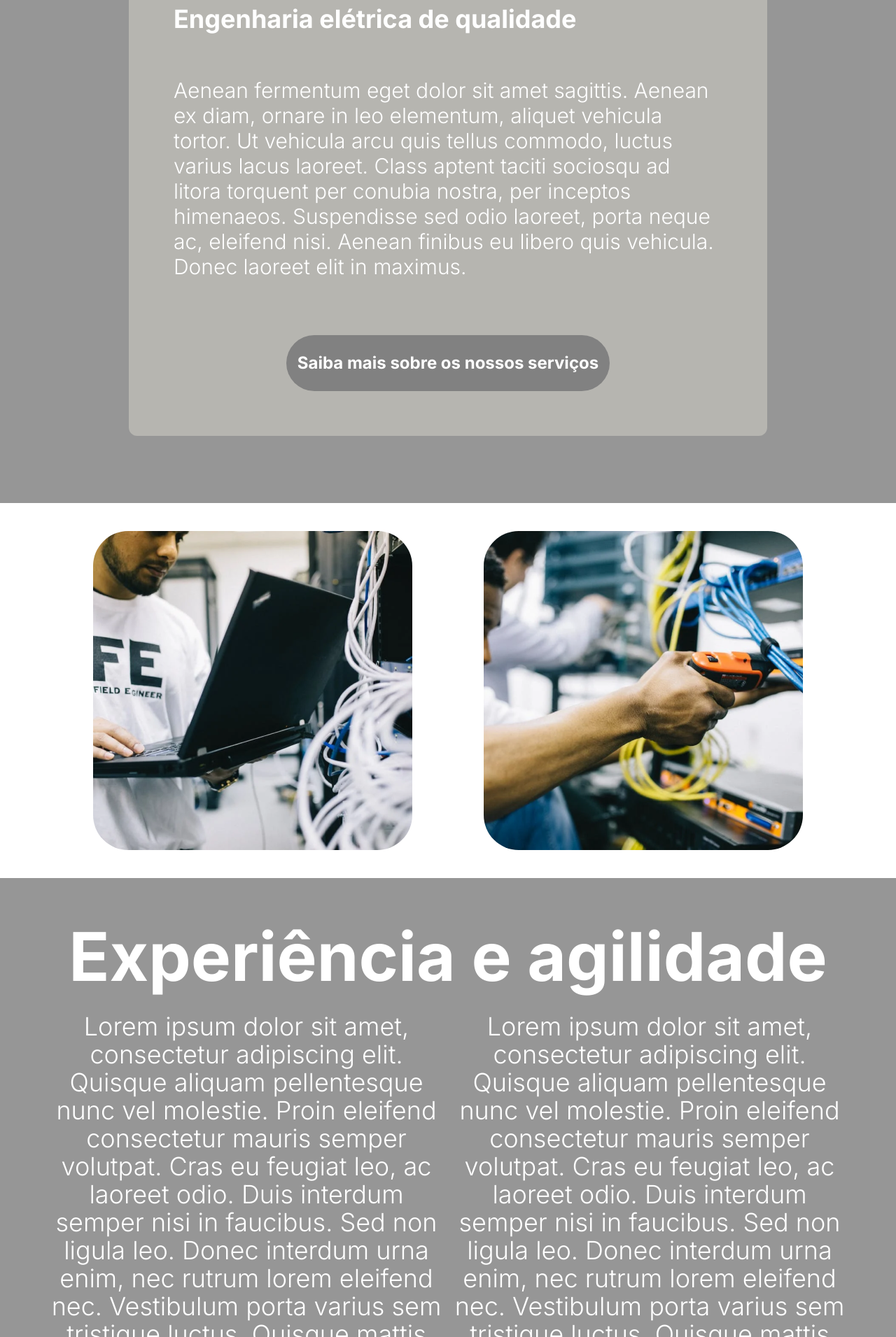
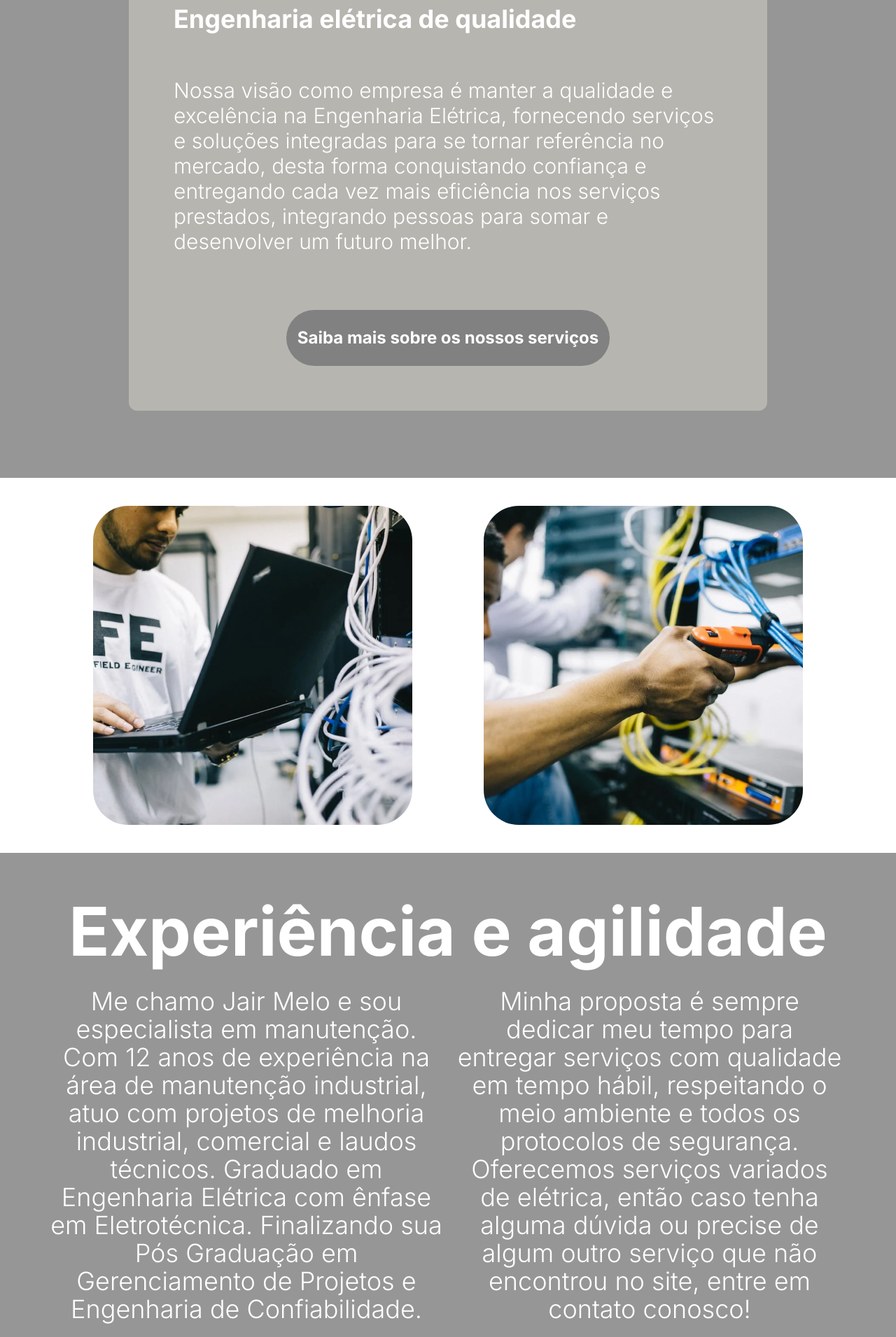
Before and after one commit to JellyFishDevelopment/jm-eletrica, a React (Vite) app: page /about in a window 1280 px wide. Shown: the part 449-2360 px from the top of the page at 70% size. Built offline with nearby package versions, Linux system fonts and the light colour scheme.

Commit message:
conteudo

```diff
--- a/src/pages/About.tsx
+++ b/src/pages/About.tsx
@@ -62,13 +62,7 @@ export default function About() {
           <h3 className="font-normal text-7xl">JM Elétrica</h3>
           <p className="font-bold text-4xl">Engenharia elétrica de qualidade</p>
           <p className="font-light text-3xl my-16">
-            Aenean fermentum eget dolor sit amet sagittis. Aenean ex diam,
-            ornare in leo elementum, aliquet vehicula tortor. Ut vehicula arcu
-            quis tellus commodo, luctus varius lacus laoreet. Class aptent
-            taciti sociosqu ad litora torquent per conubia nostra, per inceptos
-            himenaeos. Suspendisse sed odio laoreet, porta neque ac, eleifend
-            nisi. Aenean finibus eu libero quis vehicula. Donec laoreet elit in
-            maximus.
+            Nossa visão como empresa é manter a qualidade e excelência na Engenharia Elétrica, fornecendo serviços e soluções integradas para se tornar referência no mercado, desta forma conquistando confiança e entregando cada vez mais eficiência nos serviços prestados, integrando pessoas para somar e desenvolver um futuro melhor.
           </p>
           <div className="text-center">
             <button
@@ -100,22 +94,14 @@ export default function About() {
         </h2>
         <div className="flex flex-col sm:flex-row justify-between text-white my-8">
           <p className="sm:w-[750px] text-center font-light text-2xl sm:text-4xl mx-2">
-            Lorem ipsum dolor sit amet, consectetur adipiscing elit. Quisque
-            aliquam pellentesque nunc vel molestie. Proin eleifend consectetur
-            mauris semper volutpat. Cras eu feugiat leo, ac laoreet odio. Duis
-            interdum semper nisi in faucibus. Sed non ligula leo. Donec interdum
-            urna enim, nec rutrum lorem eleifend nec. Vestibulum porta varius
-            sem tristique luctus. Quisque mattis facilisis mollis. Curabitur et
-            egestas eros. Proin hendrerit imperdiet vulputate.
+            Me chamo Jair Melo e sou especialista em manutenção. Com 12 anos de experiência na área de manutenção industrial, atuo com projetos de melhoria industrial, comercial e laudos técnicos.
+
+            Graduado em Engenharia Elétrica com ênfase em Eletrotécnica. Finalizando sua Pós Graduação em Gerenciamento de Projetos e Engenharia de Confiabilidade.
           </p>
           <p className="sm:w-[750px] text-center font-light text-2xl sm:text-4xl mx-2">
-            Lorem ipsum dolor sit amet, consectetur adipiscing elit. Quisque
-            aliquam pellentesque nunc vel molestie. Proin eleifend consectetur
-            mauris semper volutpat. Cras eu feugiat leo, ac laoreet odio. Duis
-            interdum semper nisi in faucibus. Sed non ligula leo. Donec interdum
-            urna enim, nec rutrum lorem eleifend nec. Vestibulum porta varius
-            sem tristique luctus. Quisque mattis facilisis mollis. Curabitur et
-            egestas eros. Proin hendrerit imperdiet vulputate.
+            Minha proposta é sempre dedicar meu tempo para entregar serviços com qualidade em tempo hábil, respeitando o meio ambiente e todos os protocolos de segurança.
+
+            Oferecemos serviços variados de elétrica, então caso tenha alguma dúvida ou precise de algum outro serviço que não encontrou no site, entre em contato conosco!
           </p>
         </div>
       </div>
--- a/src/pages/Trabalhos.tsx
+++ b/src/pages/Trabalhos.tsx
@@ -25,9 +25,7 @@ export default function Trabalhos() {
           Trabalhos realizados
         </h2>
         <p className="font-light text-center text-xl sm:text-3xl">
-          Aenean fermentum eget dolor sit amet sagittis. Aenean ex diam, ornare
-          in leo elementum, aliquet vehicula tortor. Ut vehicula arcu quis
-          tellus commodo, luctus varius lacus laoreet.
+          Nesta página demonstramos alguns dos serviços prestados recentemente.
         </p>
       </div>
       {/* Trabalhos */}
```
